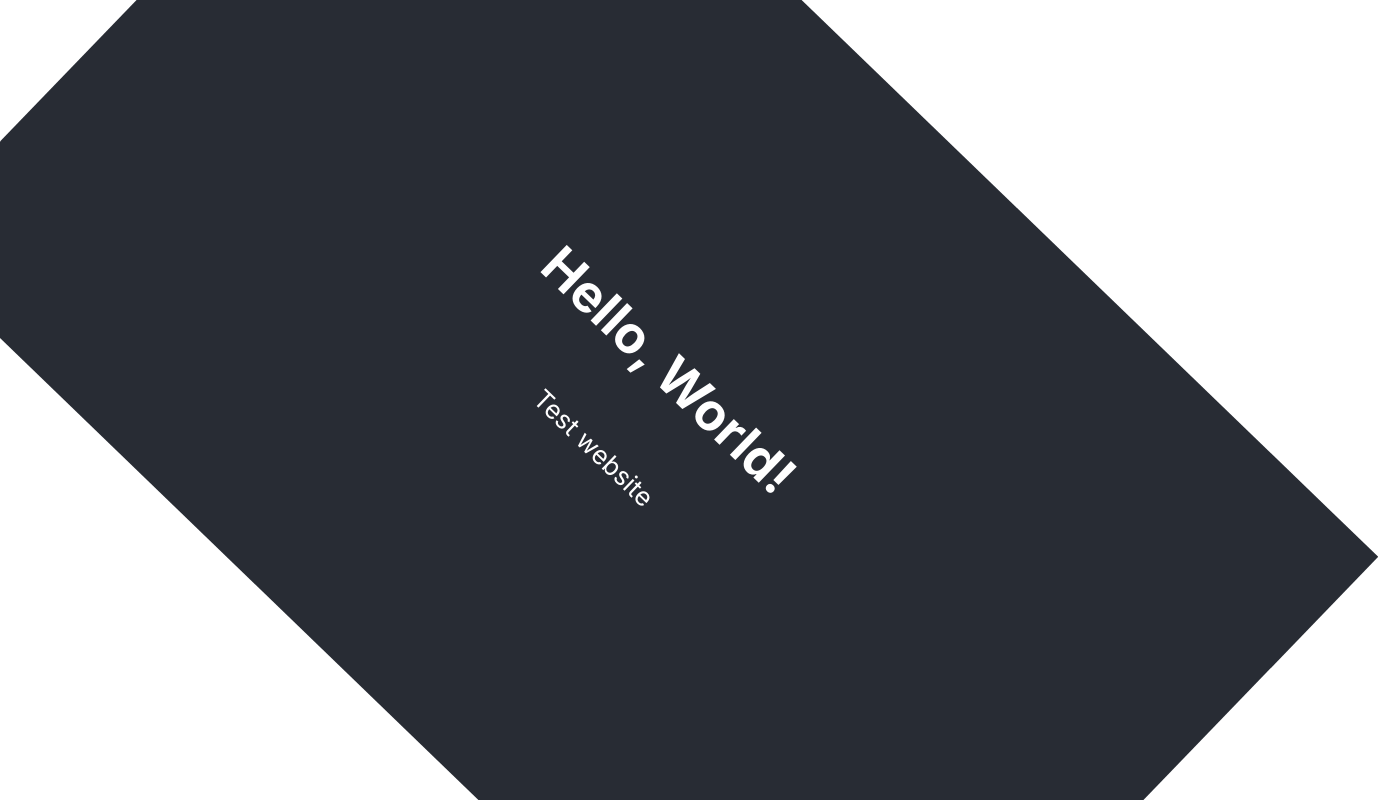
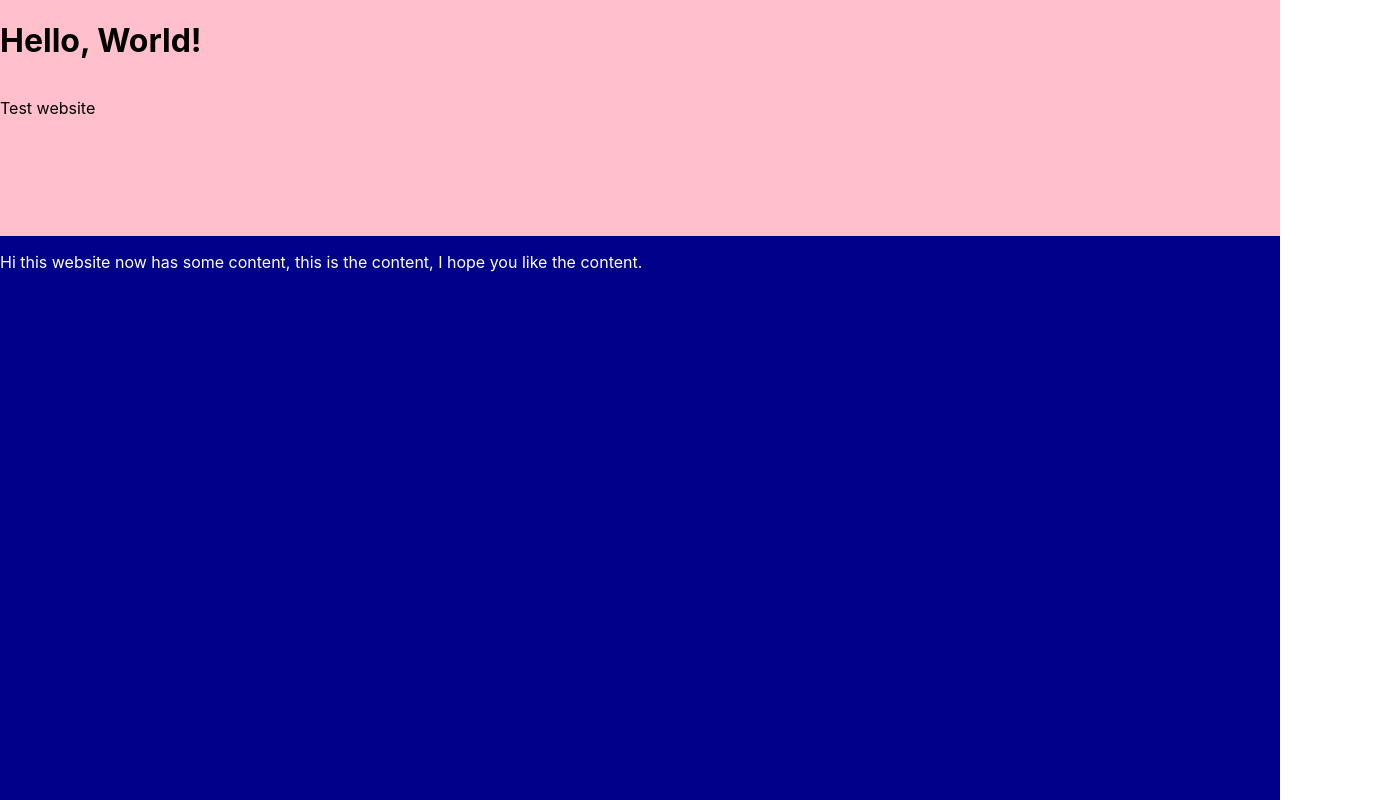
Before and after one commit to soweli-pali/lipu-wawa, a React (Create React App) app: page / in a window 1280 px wide. Shown: the top 800 px of the page, 1378 px wide, since content can reach past the window. Built offline with nearby package versions, Linux system fonts and the light colour scheme.

Commit message:
Added some basic content

```diff
--- a/src/App.css
+++ b/src/App.css
@@ -1,19 +1,23 @@
 .App {
   text-align: center;
+  min-height: 100vh;
+  display: flex;
+  flex-direction: column;
 }
 
 .App-header {
-  background-color: #282c34;
-  min-height: 100vh;
+  background-color: pink;
+  flex: 1;
   display: flex;
   flex-direction: column;
-  align-items: center;
-  justify-content: center;
-  font-size: calc(10px + 2vmin);
-  color: white;
-  transform: rotate(44deg);
+  align-items: flex-start;
+  justify-content: flex-start;
+  color: black;
 }
 
-.App-link {
-  color: #61dafb;
+.App-content {
+  flex: 5;
+  display: flex;
+  color: white;
+  background-color: darkblue;
 }
--- a/src/App.js
+++ b/src/App.js
@@ -7,6 +7,9 @@ function App() {
         <h1>Hello, World!</h1>
         <p>Test website</p>
       </header>
+      <div className='App-content'>
+        <p>Hi this website now has some content, this is the content, I hope you like the content.</p>
+      </div>
     </div>
   );
 }
```
